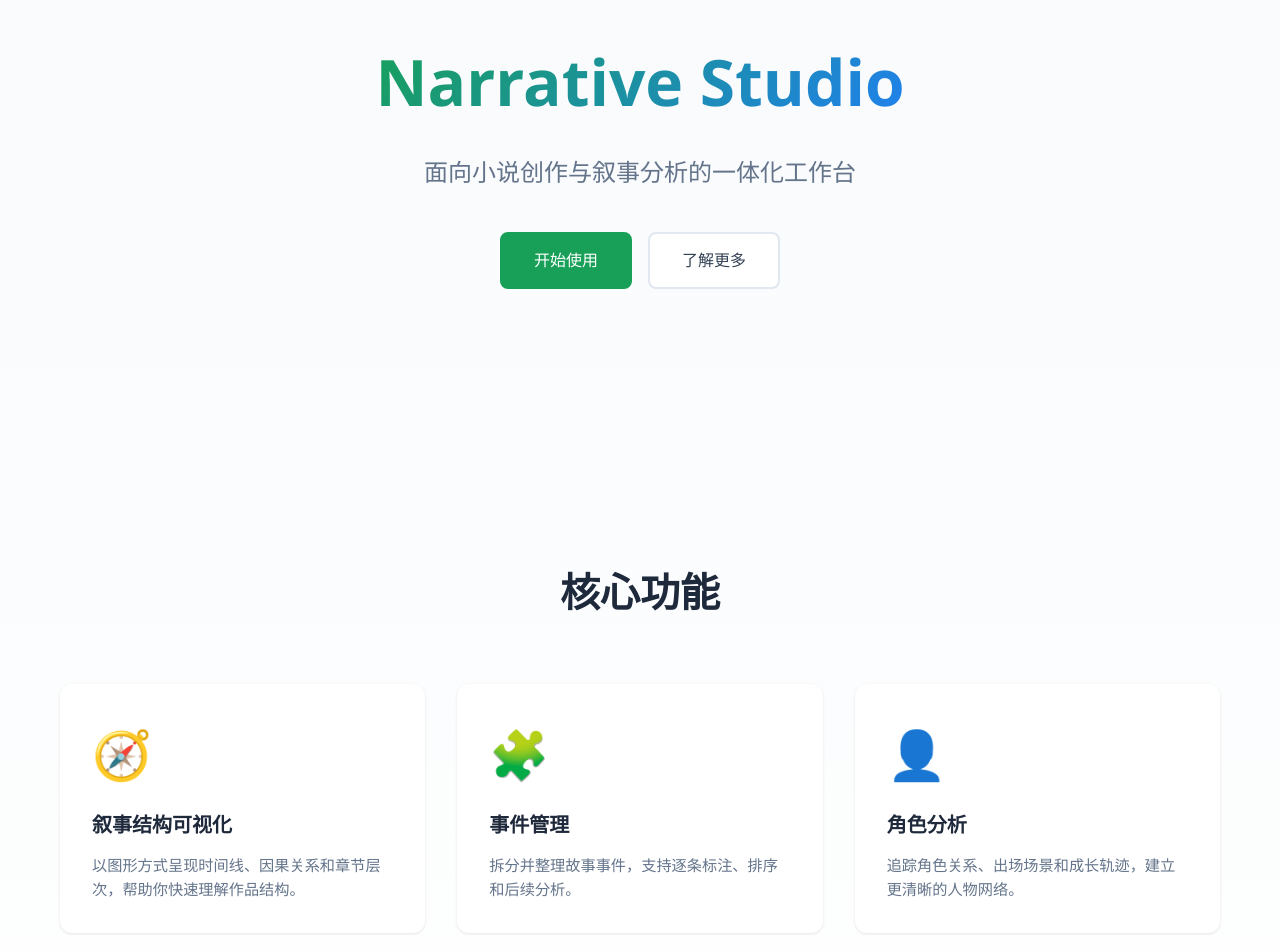
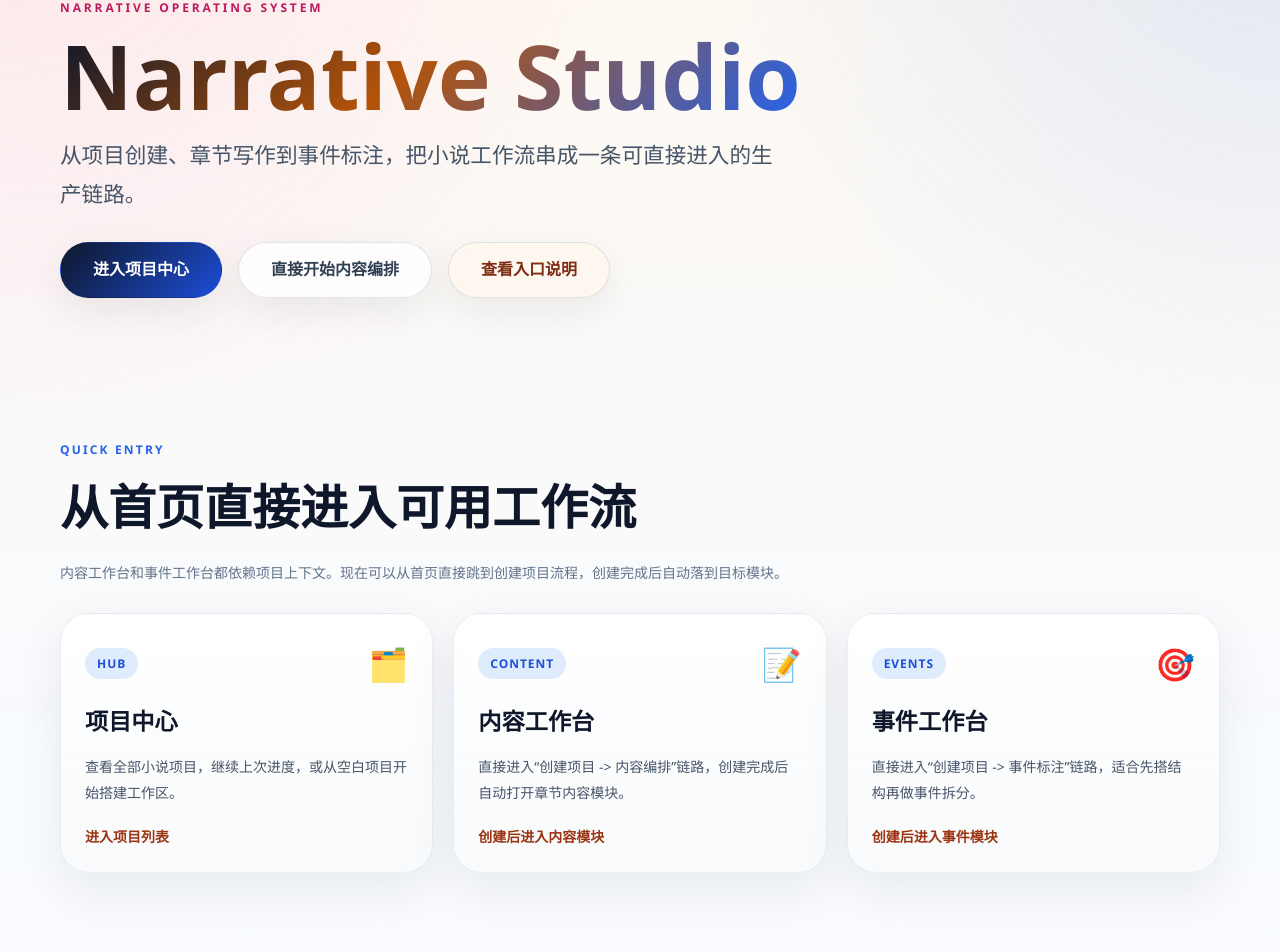
Before and after one commit to healthybear/narrative-studio, a Nuxt app in the folder apps/web/: page / in a window 1280 px wide. Shown: the part 160-1112 px from the top of the page. Built offline with nearby package versions, Linux system fonts and the light colour scheme.

Commit message:
fix(web): restore startup navigation to novel workflows

```diff
--- /dev/null
+++ b/apps/web/features/novel/utils/navigation.ts
@@ -0,0 +1,48 @@
+export const NOVEL_WORKSPACE_MODULES = [
+  'content',
+  'structure',
+  'events',
+  'characters',
+  'emotions',
+  'perspective',
+  'analysis',
+] as const
+
+export type NovelWorkspaceModule = typeof NOVEL_WORKSPACE_MODULES[number]
+
+function toSingleQueryValue(value: unknown): string | null {
+  if (Array.isArray(value))
+    return typeof value[0] === 'string' ? value[0] : null
+
+  return typeof value === 'string' ? value : null
+}
+
+export function normalizeRequestedModule(value: unknown): NovelWorkspaceModule | null {
+  const module = toSingleQueryValue(value)
+  if (!module)
+    return null
+
+  return NOVEL_WORKSPACE_MODULES.includes(module as NovelWorkspaceModule)
+    ? module as NovelWorkspaceModule
+    : null
+}
+
+export function getNovelEntryRoute(options: {
+  create?: boolean
+  module?: NovelWorkspaceModule | null
+} = {}) {
+  const params = new URLSearchParams()
+
+  if (options.create)
+    params.set('create', '1')
+
+  if (options.module)
+    params.set('module', options.module)
+
+  const query = params.toString()
+  return query ? `/novels?${query}` : '/novels'
+}
+
+export function getPostCreateRoute(projectId: string, module: NovelWorkspaceModule | null) {
+  return module ? `/novels/${projectId}/${module}` : `/novels/${projectId}`
+}
--- a/apps/web/pages/index.vue
+++ b/apps/web/pages/index.vue
@@ -1,33 +1,105 @@
 <template>
   <div class="home-page">
-    <div class="hero-section">
-      <h1 class="hero-title">Narrative Studio</h1>
-      <p class="hero-subtitle">面向小说创作与叙事分析的一体化工作台</p>
+    <section class="hero-section">
+      <div class="hero-copy">
+        <p class="hero-eyebrow">Narrative Operating System</p>
+        <h1 class="hero-title">Narrative Studio</h1>
+        <p class="hero-subtitle">
+          从项目创建、章节写作到事件标注，把小说工作流串成一条可直接进入的生产链路。
+        </p>
+      </div>
 
       <div class="hero-actions">
-        <button class="btn btn-primary" @click="goToNovels">开始使用</button>
-        <button class="btn" @click="learnMore">了解更多</button>
+        <NuxtLink class="btn btn-primary" :to="projectHubRoute">
+          进入项目中心
+        </NuxtLink>
+        <NuxtLink class="btn" :to="contentCreateRoute">
+          直接开始内容编排
+        </NuxtLink>
+        <button class="btn btn-ghost" type="button" @click="learnMore">
+          查看入口说明
+        </button>
       </div>
-    </div>
+    </section>
 
-    <div class="features-section">
-      <h2 class="section-title">核心功能</h2>
+    <section class="entry-section">
+      <div class="section-heading">
+        <p class="section-kicker">Quick Entry</p>
+        <h2 class="section-title">从首页直接进入可用工作流</h2>
+        <p class="section-description">
+          内容工作台和事件工作台都依赖项目上下文。现在可以从首页直接跳到创建项目流程，创建完成后自动落到目标模块。
+        </p>
+      </div>
+
+      <div class="entry-grid">
+        <NuxtLink
+          v-for="entry in quickEntries"
+          :key="entry.title"
+          :to="entry.to"
+          class="entry-card"
+        >
+          <div class="entry-card__meta">
+            <span class="entry-card__badge">{{ entry.badge }}</span>
+            <span class="entry-card__icon">{{ entry.icon }}</span>
+          </div>
+          <h3 class="entry-card__title">{{ entry.title }}</h3>
+          <p class="entry-card__description">{{ entry.description }}</p>
+          <span class="entry-card__action">{{ entry.action }}</span>
+        </NuxtLink>
+      </div>
+    </section>
+
+    <section class="features-section">
+      <div class="section-heading">
+        <p class="section-kicker">Capability Map</p>
+        <h2 class="section-title">核心能力</h2>
+      </div>
 
       <div class="features-grid">
-        <div v-for="feature in features" :key="feature.title" class="feature-card">
+        <article v-for="feature in features" :key="feature.title" class="feature-card">
           <div class="feature-icon" :style="{ color: feature.color }">
             {{ feature.icon }}
           </div>
           <h3 class="feature-title">{{ feature.title }}</h3>
           <p class="feature-description">{{ feature.description }}</p>
-        </div>
+        </article>
       </div>
-    </div>
+    </section>
   </div>
 </template>
 
 <script setup lang="ts">
-const router = useRouter()
+import { getNovelEntryRoute } from '~/features/novel/utils/navigation'
+
+const projectHubRoute = getNovelEntryRoute()
+const contentCreateRoute = getNovelEntryRoute({ create: true, module: 'content' })
+
+const quickEntries = [
+  {
+    title: '项目中心',
+    description: '查看全部小说项目，继续上次进度，或从空白项目开始搭建工作区。',
+    badge: 'Hub',
+    icon: '🗂️',
+    action: '进入项目列表',
+    to: projectHubRoute,
+  },
+  {
+    title: '内容工作台',
+    description: '直接进入“创建项目 -> 内容编排”链路，创建完成后自动打开章节内容模块。',
+    badge: 'Content',
+    icon: '📝',
+    action: '创建后进入内容模块',
+    to: contentCreateRoute,
+  },
+  {
+    title: '事件工作台',
+    description: '直接进入“创建项目 -> 事件标注”链路，适合先搭结构再做事件拆分。',
+    badge: 'Events',
+    icon: '🎯',
+    action: '创建后进入事件模块',
+    to: getNovelEntryRoute({ create: true, module: 'events' }),
+  },
+] as const
 
 const features = [
   {
@@ -66,11 +138,7 @@ const features = [
     icon: '📊',
     color: '#059669',
   },
-]
-
-function goToNovels() {
-  void router.push('/novels')
-}
+] as const
 
 function learnMore() {
   const featuresSection = document.querySelector('.features-section')
@@ -87,85 +155,204 @@ definePageMeta({
 <style scoped>
 .home-page {
   min-height: 100vh;
-  background: linear-gradient(to bottom, #f8fafc, #ffffff);
+  color: #112031;
+  background:
+    radial-gradient(circle at top left, rgba(244, 114, 182, 0.14), transparent 28%),
+    radial-gradient(circle at top right, rgba(59, 130, 246, 0.16), transparent 26%),
+    linear-gradient(180deg, #fff8ef 0%, #f8fbff 48%, #ffffff 100%);
 }
 
 .hero-section {
   display: flex;
   flex-direction: column;
-  align-items: center;
+  align-items: flex-start;
   justify-content: center;
-  min-height: 80vh;
-  padding: 40px 20px;
-  text-align: center;
+  gap: 28px;
+  max-width: 1200px;
+  min-height: 72vh;
+  margin: 0 auto;
+  padding: 72px 20px 32px;
+}
+
+.hero-copy {
+  max-width: 760px;
+}
+
+.hero-eyebrow {
+  margin: 0 0 16px;
+  font-size: 12px;
+  font-weight: 700;
+  letter-spacing: 0.24em;
+  text-transform: uppercase;
+  color: #be185d;
 }
 
 .hero-title {
-  margin: 0 0 20px;
-  font-size: 4rem;
-  font-weight: 700;
-  color: #1e293b;
-  background: linear-gradient(135deg, #18a058 0%, #2080f0 100%);
+  margin: 0 0 18px;
+  font-size: clamp(3rem, 7vw, 5.6rem);
+  font-weight: 800;
+  line-height: 0.95;
+  color: #0f172a;
+  background: linear-gradient(135deg, #0f172a 0%, #b45309 46%, #2563eb 100%);
   background-clip: text;
   -webkit-text-fill-color: transparent;
   -webkit-background-clip: text;
 }
 
 .hero-subtitle {
-  max-width: 600px;
-  margin: 0 0 40px;
-  font-size: 1.5rem;
-  color: #64748b;
+  max-width: 720px;
+  margin: 0;
+  font-size: clamp(1.1rem, 2vw, 1.35rem);
+  line-height: 1.8;
+  color: #475569;
 }
 
 .hero-actions {
   display: flex;
   flex-wrap: wrap;
   gap: 16px;
-  justify-content: center;
+  align-items: center;
 }
 
 .btn {
+  display: inline-flex;
+  align-items: center;
+  justify-content: center;
   padding: 14px 32px;
   font-size: 16px;
-  font-weight: 500;
+  font-weight: 600;
   color: #334155;
   cursor: pointer;
-  background: white;
-  border: 2px solid #e2e8f0;
-  border-radius: 8px;
-  transition: all 0.2s;
+  text-decoration: none;
+  background: rgba(255, 255, 255, 0.76);
+  border: 1px solid rgba(148, 163, 184, 0.28);
+  border-radius: 999px;
+  box-shadow: 0 12px 40px rgba(15, 23, 42, 0.08);
+  backdrop-filter: blur(14px);
+  transition: transform 0.2s, border-color 0.2s, box-shadow 0.2s, background 0.2s;
 }
 
 .btn:hover {
   transform: translateY(-2px);
-  border-color: #cbd5e1;
-  box-shadow: 0 4px 12px rgba(0, 0, 0, 0.1);
+  border-color: rgba(37, 99, 235, 0.28);
+  box-shadow: 0 16px 42px rgba(15, 23, 42, 0.12);
 }
 
 .btn-primary {
   color: white;
-  background: #18a058;
-  border-color: #18a058;
+  background: linear-gradient(135deg, #0f172a 0%, #1d4ed8 100%);
+  border-color: transparent;
 }
 
 .btn-primary:hover {
-  background: #36ad6a;
-  border-color: #36ad6a;
+  background: linear-gradient(135deg, #111827 0%, #2563eb 100%);
 }
 
+.btn-ghost {
+  color: #7c2d12;
+  background: rgba(255, 247, 237, 0.7);
+}
+
+.entry-section,
 .features-section {
   max-width: 1200px;
   margin: 0 auto;
-  padding: 80px 20px;
+  padding: 24px 20px 80px;
+}
+
+.section-heading {
+  margin-bottom: 28px;
+}
+
+.section-kicker {
+  margin: 0 0 10px;
+  font-size: 12px;
+  font-weight: 700;
+  letter-spacing: 0.18em;
+  text-transform: uppercase;
+  color: #2563eb;
 }
 
 .section-title {
-  margin: 0 0 60px;
-  font-size: 2.5rem;
+  margin: 0 0 14px;
+  font-size: clamp(2rem, 4vw, 3rem);
   font-weight: 700;
-  color: #1e293b;
-  text-align: center;
+  color: #0f172a;
+}
+
+.section-description {
+  max-width: 760px;
+  margin: 0;
+  line-height: 1.8;
+  color: #64748b;
+}
+
+.entry-grid {
+  display: grid;
+  grid-template-columns: repeat(3, minmax(0, 1fr));
+  gap: 20px;
+}
+
+.entry-card {
+  display: flex;
+  flex-direction: column;
+  gap: 14px;
+  min-height: 260px;
+  padding: 24px;
+  color: inherit;
+  text-decoration: none;
+  background: linear-gradient(180deg, rgba(255, 255, 255, 0.88) 0%, rgba(248, 250, 252, 0.96) 100%);
+  border: 1px solid rgba(148, 163, 184, 0.18);
+  border-radius: 28px;
+  box-shadow: 0 18px 48px rgba(15, 23, 42, 0.08);
+  transition: transform 0.2s, border-color 0.2s, box-shadow 0.2s;
+}
+
+.entry-card:hover {
+  transform: translateY(-4px);
+  border-color: rgba(59, 130, 246, 0.28);
+  box-shadow: 0 24px 56px rgba(15, 23, 42, 0.12);
+}
+
+.entry-card__meta {
+  display: flex;
+  align-items: center;
+  justify-content: space-between;
+}
+
+.entry-card__badge {
+  display: inline-flex;
+  align-items: center;
+  padding: 6px 12px;
+  font-size: 12px;
+  font-weight: 700;
+  letter-spacing: 0.08em;
+  text-transform: uppercase;
+  color: #1d4ed8;
+  background: rgba(219, 234, 254, 0.9);
+  border-radius: 999px;
+}
+
+.entry-card__icon {
+  font-size: 2rem;
+}
+
+.entry-card__title {
+  margin: 0;
+  font-size: 1.45rem;
+  color: #0f172a;
+}
+
+.entry-card__description {
+  margin: 0;
+  line-height: 1.8;
+  color: #475569;
+}
+
+.entry-card__action {
+  margin-top: auto;
+  font-weight: 700;
+  color: #9a3412;
 }
 
 .features-grid {
@@ -176,15 +363,10 @@ definePageMeta({
 
 .feature-card {
   padding: 32px;
-  background: white;
-  border-radius: 12px;
-  box-shadow: 0 1px 3px rgba(0, 0, 0, 0.1);
-  transition: all 0.2s;
-}
-
-.feature-card:hover {
-  transform: translateY(-4px);
-  box-shadow: 0 12px 24px rgba(0, 0, 0, 0.1);
+  background: rgba(255, 255, 255, 0.92);
+  border: 1px solid rgba(226, 232, 240, 0.9);
+  border-radius: 24px;
+  box-shadow: 0 10px 26px rgba(15, 23, 42, 0.05);
 }
 
 .feature-icon {
@@ -202,21 +384,23 @@ definePageMeta({
 .feature-description {
   margin: 0;
   font-size: 0.95rem;
-  line-height: 1.6;
+  line-height: 1.7;
   color: #64748b;
 }
 
 @media (max-width: 768px) {
-  .hero-title {
-    font-size: 2.5rem;
+  .hero-section {
+    min-height: auto;
+    padding-top: 56px;
   }
 
-  .hero-subtitle {
-    font-size: 1.25rem;
-  }
-
+  .entry-grid,
   .features-grid {
     grid-template-columns: 1fr;
   }
+
+  .btn {
+    width: 100%;
+  }
 }
 </style>
--- a/apps/web/pages/novels/index.vue
+++ b/apps/web/pages/novels/index.vue
@@ -1,13 +1,18 @@
 <script setup lang="ts">
-import { onMounted, ref } from 'vue'
+import { computed, onMounted, ref } from 'vue'
 import { useRouter } from 'vue-router'
 import { useMessage } from 'naive-ui'
 import ProjectCaseCard from '~/features/novel/components/ProjectCaseCard.vue'
 import ProjectFilterBar from '~/features/novel/components/ProjectFilterBar.vue'
 import ProjectFormDrawer from '~/features/novel/components/ProjectFormDrawer.vue'
+import {
+  getPostCreateRoute,
+  normalizeRequestedModule,
+} from '~/features/novel/utils/navigation'
 import { useNovelProjectStore } from '~/features/novel/stores/project'
 import type { FormData } from '~/features/novel/components/ProjectFormDrawer.vue'
 
+const route = useRoute()
 const router = useRouter()
 const message = useMessage()
 const projectStore = useNovelProjectStore()
@@ -15,10 +20,15 @@ const projectStore = useNovelProjectStore()
 const showFormDrawer = ref(false)
 const submittingForm = ref(false)
 const editingProject = ref<typeof projectStore.projects[number] | null>(null)
+const requestedModule = computed(() => normalizeRequestedModule(route.query.module))
 
 onMounted(async () => {
   try {
     await projectStore.loadProjects()
+
+    if (route.query.create === '1') {
+      openCreateDrawer()
+    }
   }
   catch {
     message.error('加载项目列表失败')
@@ -91,7 +101,7 @@ async function handleFormSubmit(data: FormData) {
 
     message.success('项目已创建')
     showFormDrawer.value = false
-    void router.push(`/novels/${project.id}`)
+    void router.push(getPostCreateRoute(project.id, requestedModule.value))
   }
   catch {
     message.error(editingProject.value ? '更新项目失败' : '创建项目失败')
@@ -199,6 +209,11 @@ const getEmptyDescription = () => {
       <template #icon>
         <n-icon><i-carbon-document-blank /></n-icon>
       </template>
+      <template #extra>
+        <n-button type="primary" @click="openCreateDrawer">
+          创建第一个项目
+        </n-button>
+      </template>
     </n-empty>
 
     <div v-else class="project-wall__grid">
```
Also changed, not shown: 1 other file (tests, documents, lock files or other folders).
